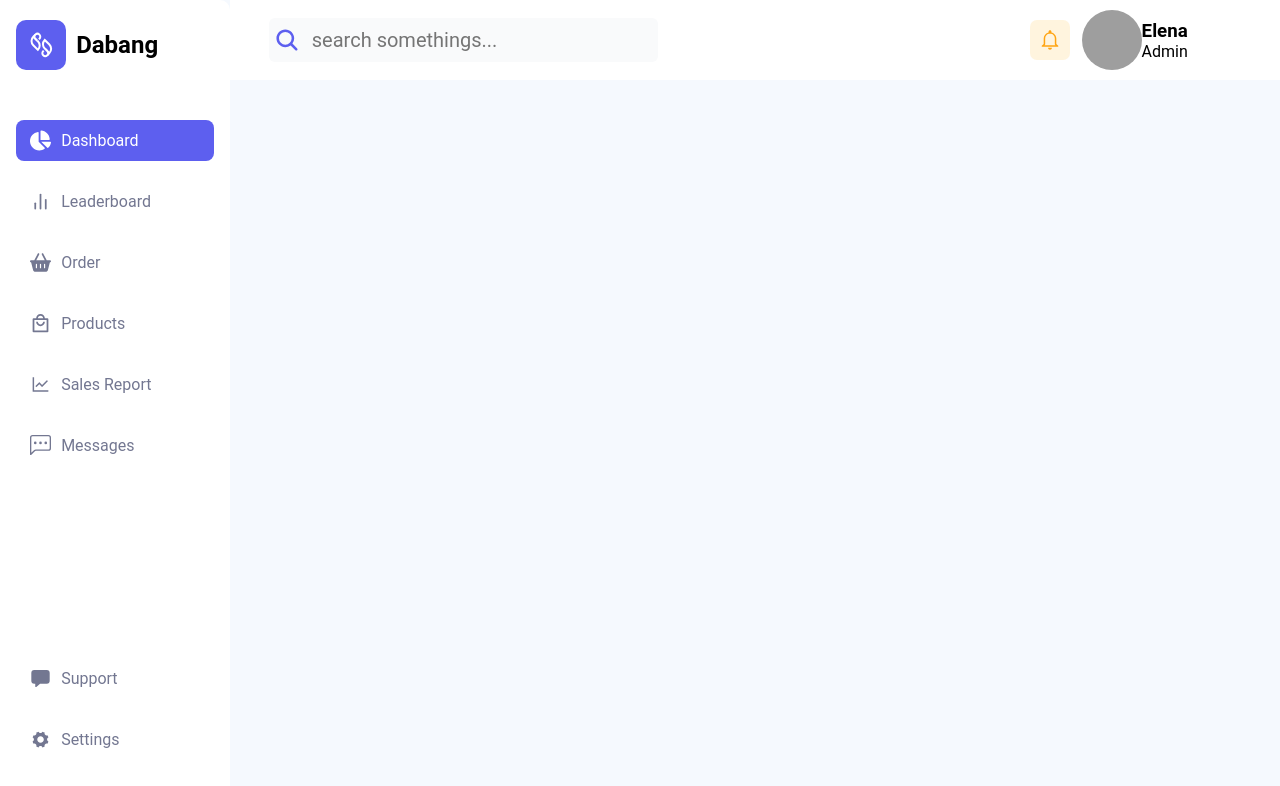
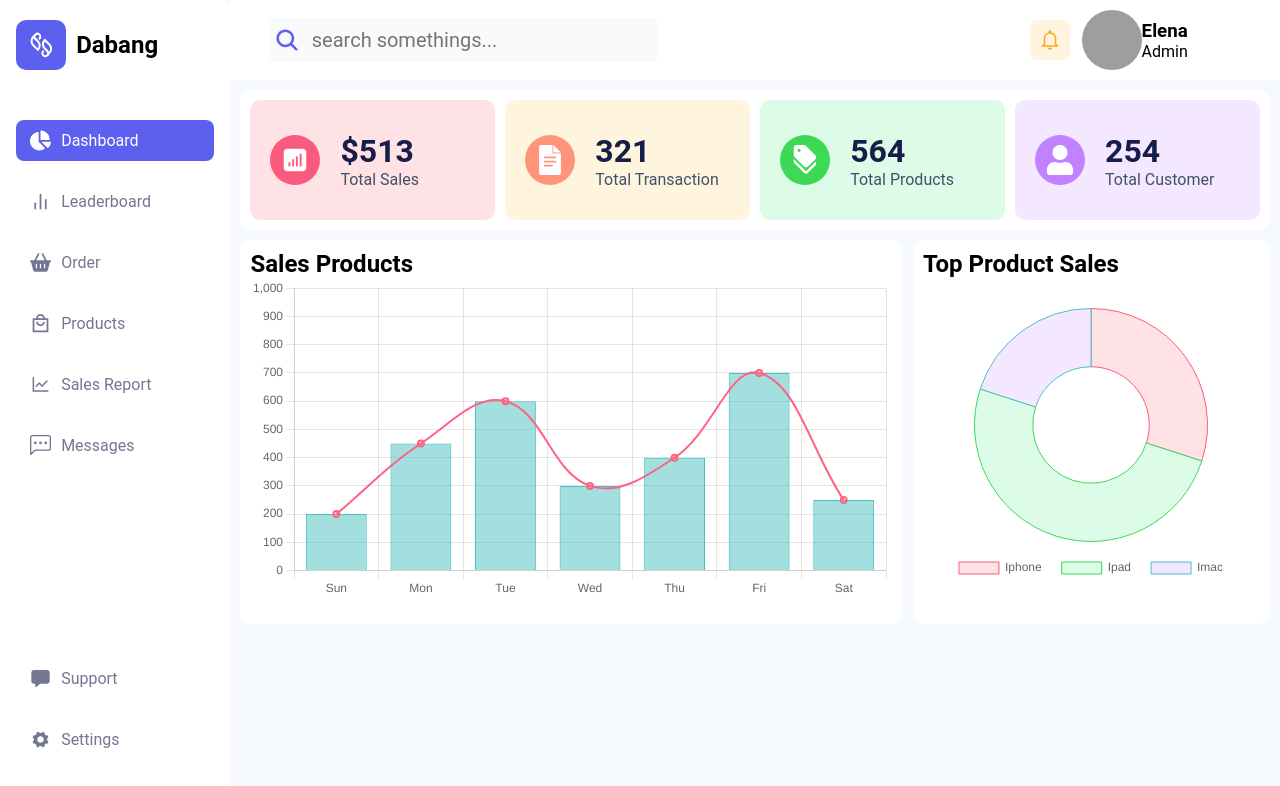
Before and after one commit to behzod-sharifjonov/auth-dashboard, a React (Vite) app: page /dashboard/analitic in a window 1280 px wide. Shown: the top 786 px of the page. Built offline with nearby package versions, Linux system fonts and the light colour scheme; grey boxes are pictures that could not be loaded.

Commit message:
create/analitic/charts

```diff
--- a/package.json
+++ b/package.json
@@ -11,7 +11,9 @@
   },
   "dependencies": {
     "axios": "^1.7.7",
+    "chart.js": "^4.4.7",
     "react": "^18.3.1",
+    "react-chartjs-2": "^5.2.0",
     "react-dom": "^18.3.1",
     "react-icons": "^5.3.0",
     "react-router-dom": "^6.28.0"
--- /dev/null
+++ b/src/components/Charts/AnaliticChart/AnaliticChart.css
@@ -0,0 +1,7 @@
+.revenue-chart{
+    background-color: white;
+    width: 65%;
+    padding: 10px;
+    border-radius: 10px;
+    /* height: 400px; */
+}
--- /dev/null
+++ b/src/components/Charts/AnaliticChart/AnaliticChart.jsx
@@ -0,0 +1,68 @@
+import React from 'react';
+import { Bar } from 'react-chartjs-2';
+import { Chart as ChartJS, CategoryScale, LinearScale, BarElement, PointElement, LineElement, Title, Tooltip, Legend } from 'chart.js';
+import './AnaliticChart.css'
+
+// Register the components for ChartJS
+ChartJS.register(CategoryScale, LinearScale, BarElement, PointElement, LineElement, Title, Tooltip, Legend);
+
+const RevenueChart = () => {
+  // Data for the chart
+  const data = {
+    labels: ['Sun', 'Mon', 'Tue', 'Wed', 'Thu', 'Fri', 'Sat'],
+    datasets: [
+      {
+        type: 'line',
+        label: 'Revenue Growth',
+        data: [200, 450, 600, 300, 400, 700, 250],
+        borderColor: 'rgba(255, 99, 132, 1)',
+        borderWidth: 2,
+        fill: true,
+        backgroundColor: 'rgba(255, 99, 132, 0.2)',
+        tension: 0.4, // Curved line effect
+        yAxisID: 'y',
+      },
+      {
+        type: 'bar',
+        label: 'Total Revenue',
+        data: [200, 450, 600, 300, 400, 700, 250],
+        backgroundColor: 'rgba(75, 192, 192, 0.5)',
+        borderColor: 'rgba(75, 192, 192, 1)',
+        borderWidth: 1,
+        yAxisID: 'y',
+      },
+    ],
+  };
+
+  // Options for the chart
+  const options = {
+    responsive: true,
+    plugins: {
+      tooltip: {
+        callbacks: {
+          label: function (context) {
+            return `Total Revenue: $${context.raw}`;
+          },
+        },
+      },
+      legend: {
+        display: false,
+      },
+    },
+    scales: {
+      y: {
+        beginAtZero: true,
+        max: 1000,
+      },
+    },
+  };
+
+  return (
+    <div className='revenue-chart'>
+        <h2>Sales Products</h2>
+      <Bar data={data} options={options} />
+    </div>
+  );
+};
+
+export default RevenueChart;
--- /dev/null
+++ b/src/components/Charts/Doughnut/Doughnut.css
@@ -0,0 +1,6 @@
+.doughnut-chart{
+    background-color: white;
+    width: 35%;
+    padding: 10px;
+    border-radius: 10px;
+}
--- /dev/null
+++ b/src/components/Charts/Doughnut/Doughnut.jsx
@@ -0,0 +1,67 @@
+import React from 'react';
+import { Doughnut } from 'react-chartjs-2';
+import { Chart as ChartJS, ArcElement, Tooltip, Legend } from 'chart.js';
+import './Doughnut.css'
+
+// Register the components for ChartJS
+ChartJS.register(ArcElement, Tooltip, Legend);
+
+const DoughnutChart = () => {
+  // Data for the doughnut chart
+  const data = {
+    labels: ['Iphone', 'Ipad', 'Imac'],
+    datasets: [
+      {
+        label: 'Revenue Breakdown',
+        data: [300, 500, 200],
+        backgroundColor: [
+          '#FFE2E5',
+          '#DCFCE7',
+          '#F3E8FF',
+        ],
+        borderColor: [
+          '#FA5A7D',
+          '#3CD856',
+          'rgba(75, 192, 192, 1)',
+        ],
+        borderWidth: 1,
+      },
+    ],
+  };
+
+  // Options for the chart
+  const options = {
+    responsive: true,
+    plugins: {
+      legend: {
+        position: 'bottom',
+        labels: {
+          padding: 20,
+        },
+      },
+      tooltip: {
+        callbacks: {
+          label: function (tooltipItem) {
+            return ` ${tooltipItem.label}: $${tooltipItem.raw}`;
+          },
+        },
+      },
+    },
+    layout: {
+      padding: {
+        top: 30,    // Add padding above the chart
+        bottom: 30, // Add padding below the chart
+      },
+    },
+  };
+
+
+  return (
+    <div className='doughnut-chart'>
+        <h2>Top Product Sales</h2>
+      <Doughnut data={data} options={options} />
+    </div>
+  );
+};
+
+export default DoughnutChart;
--- a/src/components/DaliySales/DaliySales.css
+++ b/src/components/DaliySales/DaliySales.css
@@ -0,0 +1,102 @@
+.daliy-sales {
+    background-color: white;
+    padding: 10px 10px;
+    width: 100%;
+    border-radius: 10px;
+    flex-direction: column;
+    align-items: flex-start;
+    gap: 15px;
+}
+
+.daliy-sales-container {
+    /* height: 20vh; */
+    display: flex;
+    /* grid-template-columns: repeat(4, 1fr); */
+    gap: 10px;
+    justify-content: space-between;
+    width: 100%;
+    align-items: center;
+}
+
+.daliy-sales-card {
+    width: 280px;
+    height: 120px;
+    border-radius: 10px;
+    display: flex;
+    align-items: center;
+    padding-left: 20px;
+    gap: 20px;
+}
+
+.daliy-sales-card-1 {
+    background-color: #FFE2E5;
+}
+
+.daliy-sales-card-2 {
+    background-color: #FFF4DE;
+}
+
+.daliy-sales-card-3 {
+    background-color: #DCFCE7;
+}
+
+.daliy-sales-card-4 {
+    background-color: #F3E8FF;
+}
+
+.daliy-sales-card-icon {
+    padding: 10px;
+    border-radius: 50px;
+}
+
+.daliy-sales-card-1 .daliy-sales-card-icon {
+    background-color: #FA5A7D;
+}
+
+.daliy-sales-card-2 .daliy-sales-card-icon {
+    background-color: #FF947A;
+}
+
+.daliy-sales-card-3 .daliy-sales-card-icon {
+    background-color: #3CD856;
+}
+
+.daliy-sales-card-4 .daliy-sales-card-icon {
+    background-color: #BF83FF;
+}
+
+.daliy-sales-card-icon>* {
+    font-size: 30px;
+    color: white;
+}
+
+.daliy-sales-card-text h1 {
+    color: #151D48;
+}
+
+.daliy-sales-card-text span {
+    color: #425166;
+}
+
+@media screen and (max-width: 1030px){
+    .daliy-sales-card{
+        width: 100%;
+        height: 100px;
+        gap: 10px;
+        padding-left: 10px;
+    }
+
+    .daliy-sales-card-icon>* {
+        font-size: 20px;
+    }
+    .daliy-sales-card-text span{
+        font-size: 12px;
+    }
+}
+
+@media screen and (max-width:767px){
+    .daliy-sales-container{
+        display: grid;
+        grid-template-columns: repeat(2, 1fr);
+    }
+}
--- a/src/components/DaliySales/DaliySales.jsx
+++ b/src/components/DaliySales/DaliySales.jsx
@@ -1,9 +1,53 @@
 import React from 'react'
+import './DaliySales.css'
+import { HiChartBarSquare } from "react-icons/hi2";
+import { SiGoogledocs } from "react-icons/si";
+import { MdDiscount } from "react-icons/md";
+import { FaUser } from "react-icons/fa";
 
 function DaliySales() {
-  return (
-    <div>DaliySales</div>
-  )
+    return (
+        <div className="daliy-sales display-flex">
+            <div className='daliy-sales-container'>
+                <div className="daliy-sales-card daliy-sales-card-1">
+                    <div className="daliy-sales-card-icon display-flex">
+                        <HiChartBarSquare />
+                    </div>
+                    <div className="daliy-sales-card-text">
+                        <h1>$513</h1>
+                        <span>Total Sales</span>
+                    </div>
+                </div>
+                <div className="daliy-sales-card daliy-sales-card-2">
+                    <div className="daliy-sales-card-icon display-flex">
+                        <SiGoogledocs />
+                    </div>
+                    <div className="daliy-sales-card-text">
+                        <h1>321</h1>
+                        <span>Total Transaction</span>
+                    </div>
+                </div>
+                <div className="daliy-sales-card daliy-sales-card-3">
+                    <div className="daliy-sales-card-icon display-flex">
+                        <MdDiscount />
+                    </div>
+                    <div className="daliy-sales-card-text">
+                        <h1>564</h1>
+                        <span>Total Products</span>
+                    </div>
+                </div>
+                <div className="daliy-sales-card daliy-sales-card-4">
+                    <div className="daliy-sales-card-icon display-flex">
+                        <FaUser />
+                    </div>
+                    <div className="daliy-sales-card-text">
+                        <h1>254</h1>
+                        <span>Total Customer</span>
+                    </div>
+                </div>
+            </div>
+        </div>
+    )
 }
 
 export default DaliySales
--- a/src/index.css
+++ b/src/index.css
@@ -8,3 +8,9 @@
 body{
   background-color: #f5f9fe;
 }
+
+.display-flex{
+  display: flex;
+  justify-content: center;
+  align-items: center;
+}
--- a/src/views/Dashboard/Analitic/Analitic.css
+++ b/src/views/Dashboard/Analitic/Analitic.css
@@ -1,7 +1,16 @@
-.pages-top{
-    top: 500px;
-    position: absolute;
-    left: 20%;
-    bottom: 0;
-    right: 0;
+.analitic{
+    padding: 10px;
 }
+
+.analitic-container{
+    display: flex;
+    flex-direction: column;
+    gap: 10px;
+}
+
+.analitic-second-container{
+    display: flex;
+    align-items: stretch;
+    justify-content: space-between;
+    gap: 10px;
+}
--- a/src/views/Dashboard/Analitic/Analitic.jsx
+++ b/src/views/Dashboard/Analitic/Analitic.jsx
@@ -1,9 +1,24 @@
 import React from 'react'
+import './Analitic.css'
+import DaliySales from '../../../components/DaliySales/DaliySales'
+import RevenueChart from '../../../components/Charts/analiticChart/AnaliticChart'
+import DoughnutChart from '../../../components/Charts/Doughnut/Doughnut'
 
 function Analitic() {
   return (
-    <div>
-
+    <div className='analitic'>
+      <div className="analitic-container">
+        <div className="analitic-first-container">
+          <DaliySales />
+        </div>
+        <div className="analitic-second-container">
+          <RevenueChart/>
+          <DoughnutChart />
+        </div>
+        {/* <div className="analitic-third-container">
+          <DaliySales />
+        </div> */}
+      </div>
     </div>
   )
 }
```
Also changed, not shown: 1 other file (tests, documents, lock files or other folders).
